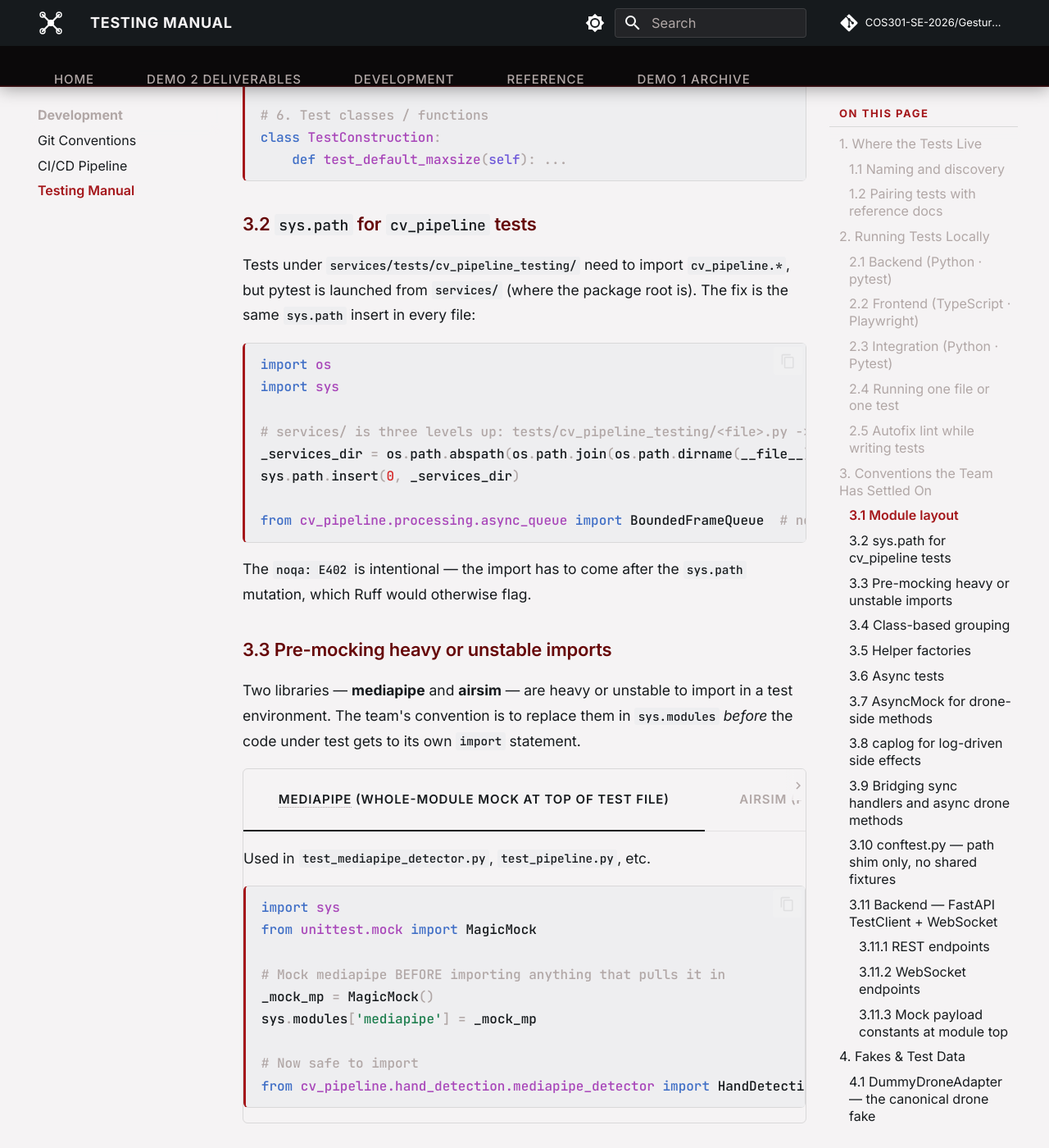
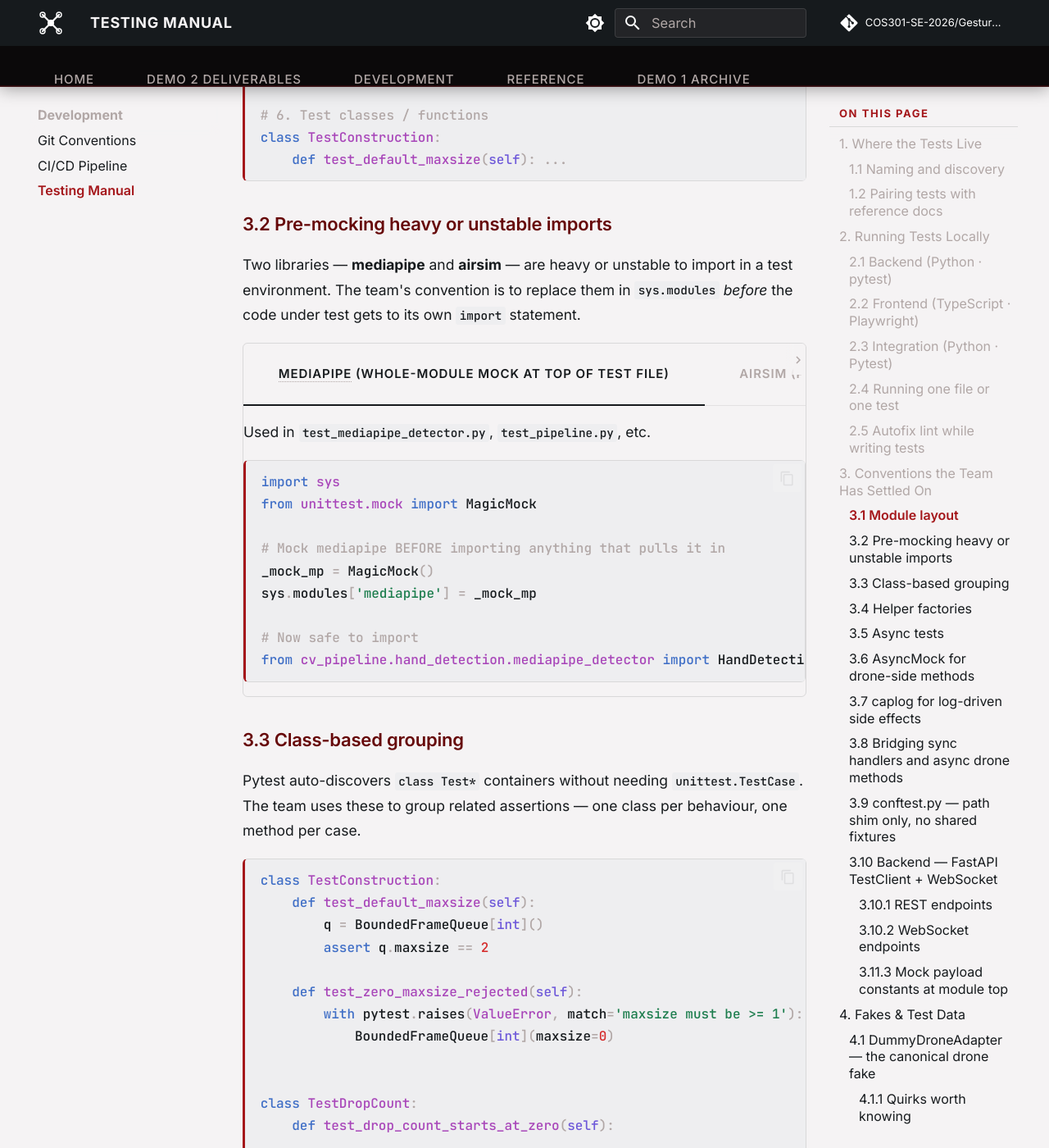
Before and after one commit to COS301-SE-2026/Gesture-Based-Drone-Control, an MkDocs documentation site: the page built from docs/testing/TESTING.md, in a window 1280 px wide and 1400 px high, scrolled down 5199 px. Shown: the whole window at 82% size. Built offline with MkDocs 1.6.1 and Material for MkDocs 9.7.7, drawn with Linux system fonts in a browser that asks for light colours; comment, search, counter and statistics services are not loaded; some of the changed text lies outside the part shown.

Commit message:
testimg docs updated

````diff
--- a/docs/testing/TESTING.md
+++ b/docs/testing/TESTING.md
@@ -182,29 +182,7 @@ def make_blank_frame(): ...
 class TestConstruction:
     def test_default_maxsize(self): ...
 ```
-
-### 3.2 `sys.path` for `cv_pipeline` tests
-
-Tests under `services/tests/cv_pipeline_testing/` need to import
-`cv_pipeline.*`, but pytest is launched from `services/` (where the
-package root is). The fix is the same `sys.path` insert in every
-file:
-
-```python
-import os
-import sys
-
-# services/ is three levels up: tests/cv_pipeline_testing/<file>.py -> services/
-_services_dir = os.path.abspath(os.path.join(os.path.dirname(__file__), '..', '..'))
-sys.path.insert(0, _services_dir)
-
-from cv_pipeline.processing.async_queue import BoundedFrameQueue  # noqa: E402
-```
-
-The `noqa: E402` is intentional — the import has to come after the
-`sys.path` mutation, which Ruff would otherwise flag.
-
-### 3.3 Pre-mocking heavy or unstable imports
+### 3.2 Pre-mocking heavy or unstable imports
 
 Two libraries — **mediapipe** and **airsim** — are heavy or unstable
 to import in a test environment. The team's convention is to replace
@@ -268,7 +246,7 @@ class TestDropCount:
 Use a class when you have more than two related tests; a flat
 function is fine for one-off cases.
 
-### 3.5 Helper factories
+### 3.4 Helper factories
 
 When the same setup recurs across many tests, define a top-level
 helper rather than a fixture. The team's convention:
@@ -446,7 +424,7 @@ promotion to a shared fixture. The likely first three:
 2. A blank `CapturedFrame` factory.
 3. `make_connected_adapter()` for ProjectAirSim.
 
-### 3.11 Backend — FastAPI `TestClient` + WebSocket
+### 3.10 Backend — FastAPI `TestClient` + WebSocket
 
 `test_api.py` exercises the backend over the wire using FastAPI's
 `TestClient`. This is its own pattern, distinct from the
@@ -465,7 +443,7 @@ client = TestClient(app)
 The router is mounted on a *fresh* app instance so the test doesn't
 depend on the production-app startup wiring.
 
-#### 3.11.1 REST endpoints
+#### 3.10.1 REST endpoints
 
 ```python
 def test_health_returns_200():
@@ -483,7 +461,7 @@ team's convention: don't bundle status-code + body assertions in a
 single test, so when one fails you know exactly which contract
 broke.
 
-#### 3.11.2 WebSocket endpoints
+#### 3.10.2 WebSocket endpoints
 
 WebSocket tests use the `websocket_connect` context manager:
 
````
Also changed, not shown: other parts of docs/testing/TESTING.md (+6 -6 lines).
